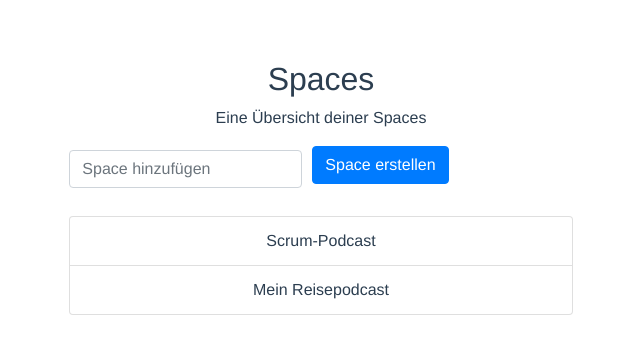
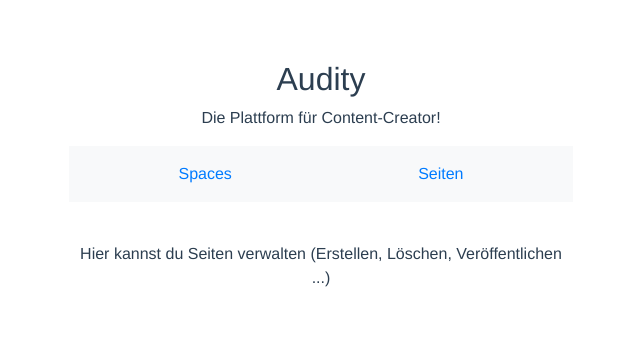
Before and after one commit to rgabisch/headless-cms, a Vue app in the folder frontend/public/audity/: page /#/seiten in a window 1280 px wide. Shown: the top 354 px of the page, without its empty margins (319-959 px from the left). Built offline with nearby package versions, Linux system fonts and the light colour scheme.

Commit message:
routing enabled

```diff
--- a/frontend/public/audity/package.json
+++ b/frontend/public/audity/package.json
@@ -9,7 +9,8 @@
   },
   "dependencies": {
     "core-js": "^3.6.4",
-    "vue": "^2.6.11"
+    "vue": "^2.6.11",
+    "vue-router": "^3.1.6"
   },
   "devDependencies": {
     "@vue/cli-plugin-babel": "^4.3.0",
--- a/frontend/public/audity/src/App.vue
+++ b/frontend/public/audity/src/App.vue
@@ -1,21 +1,29 @@
 <template>
   <div id="app" class="container col-xs-12 col-sm-12 col-md-offset-3 col-md-5 col-lg-offset-3 col-lg-5">
     <div>
-      <h2>Spaces</h2>
-      <p>Eine Übersicht deiner Spaces</p>
+      <h2>Audity</h2>
+      <p>Die Plattform für Content-Creator!</p>
     </div>
-    <Space />
+    <ul class="nav navbar navbar-expand-lg navbar-light bg-light d-flex justify-content-around" id="navbar-audity">
+      <li class="nav-item"><router-link class="nav-link" to="/spaces">Spaces</router-link></li>
+      <li class="nav-item"><router-link class="nav-link" to="/seiten">Seiten</router-link></li>
+      <!-- Add more Navbar-Links -->
+    </ul>
+
+    <!-- Takes component based on route -->
+    <router-view></router-view>
+    <HelloWorld />
   </div>
 </template>
 
 <script>
-import Space from './components/Space.vue'
+import HelloWorld from './components/HelloWorld.vue'
 
 
 export default {
   name: 'App',
   components: {
-    Space
+    HelloWorld,
   }
 }
 </script>
@@ -35,4 +43,7 @@ export default {
   color: #2c3e50;
   margin-top: 60px;
 }
+#navbar-audity{
+  margin-bottom: 40px;
+}
 </style>
--- a/frontend/public/audity/src/components/HelloWorld.vue
+++ b/frontend/public/audity/src/components/HelloWorld.vue
@@ -1,32 +1,5 @@
 <template>
   <div class="hello">
-    <h1>{{ msg }}</h1>
-    <p>
-      For a guide and recipes on how to configure / customize this project,<br>
-      check out the
-      <a href="https://cli.vuejs.org" target="_blank" rel="noopener">vue-cli documentation</a>.
-    </p>
-    <h3>Installed CLI Plugins</h3>
-    <ul>
-      <li><a href="https://github.com/vuejs/vue-cli/tree/dev/packages/%40vue/cli-plugin-babel" target="_blank" rel="noopener">babel</a></li>
-      <li><a href="https://github.com/vuejs/vue-cli/tree/dev/packages/%40vue/cli-plugin-eslint" target="_blank" rel="noopener">eslint</a></li>
-    </ul>
-    <h3>Essential Links</h3>
-    <ul>
-      <li><a href="https://vuejs.org" target="_blank" rel="noopener">Core Docs</a></li>
-      <li><a href="https://forum.vuejs.org" target="_blank" rel="noopener">Forum</a></li>
-      <li><a href="https://chat.vuejs.org" target="_blank" rel="noopener">Community Chat</a></li>
-      <li><a href="https://twitter.com/vuejs" target="_blank" rel="noopener">Twitter</a></li>
-      <li><a href="https://news.vuejs.org" target="_blank" rel="noopener">News</a></li>
-    </ul>
-    <h3>Ecosystem</h3>
-    <ul>
-      <li><a href="https://router.vuejs.org" target="_blank" rel="noopener">vue-router</a></li>
-      <li><a href="https://vuex.vuejs.org" target="_blank" rel="noopener">vuex</a></li>
-      <li><a href="https://github.com/vuejs/vue-devtools#vue-devtools" target="_blank" rel="noopener">vue-devtools</a></li>
-      <li><a href="https://vue-loader.vuejs.org" target="_blank" rel="noopener">vue-loader</a></li>
-      <li><a href="https://github.com/vuejs/awesome-vue" target="_blank" rel="noopener">awesome-vue</a></li>
-    </ul>
   </div>
 </template>
 
@@ -38,21 +11,3 @@ export default {
   }
 }
 </script>
-
-<!-- Add "scoped" attribute to limit CSS to this component only -->
-<style scoped>
-h3 {
-  margin: 40px 0 0;
-}
-ul {
-  list-style-type: none;
-  padding: 0;
-}
-li {
-  display: inline-block;
-  margin: 0 10px;
-}
-a {
-  color: #42b983;
-}
-</style>
--- /dev/null
+++ b/frontend/public/audity/src/components/Seite.vue
@@ -0,0 +1,8 @@
+<template>
+    <div>Hier kannst du Seiten verwalten (Erstellen, Löschen, Veröffentlichen ...)</div>
+</template>
+<script>
+export default {
+    name: 'Seite'
+}
+</script>
--- a/frontend/public/audity/src/components/Space.vue
+++ b/frontend/public/audity/src/components/Space.vue
@@ -4,7 +4,7 @@
             <form @submit.prevent="addSpace">
                 <div class="form-row align-items-center">
                     <div class="col-auto">
-                        <input class="form-control" type="text" placeholder="Space hinzufügen" v-model="spaceName">
+                        <input class="form-control" type="text" placeholder="Spacename..." v-model="spaceName">
                     </div>
                     <div class="col-auto">
                         <button type="submit" class="btn btn-primary mb-2">Space erstellen</button>
```
Also changed, not shown: frontend/public/audity/src/main.js (+19 -3 lines), 1 other file (tests, documents, lock files or other folders).
